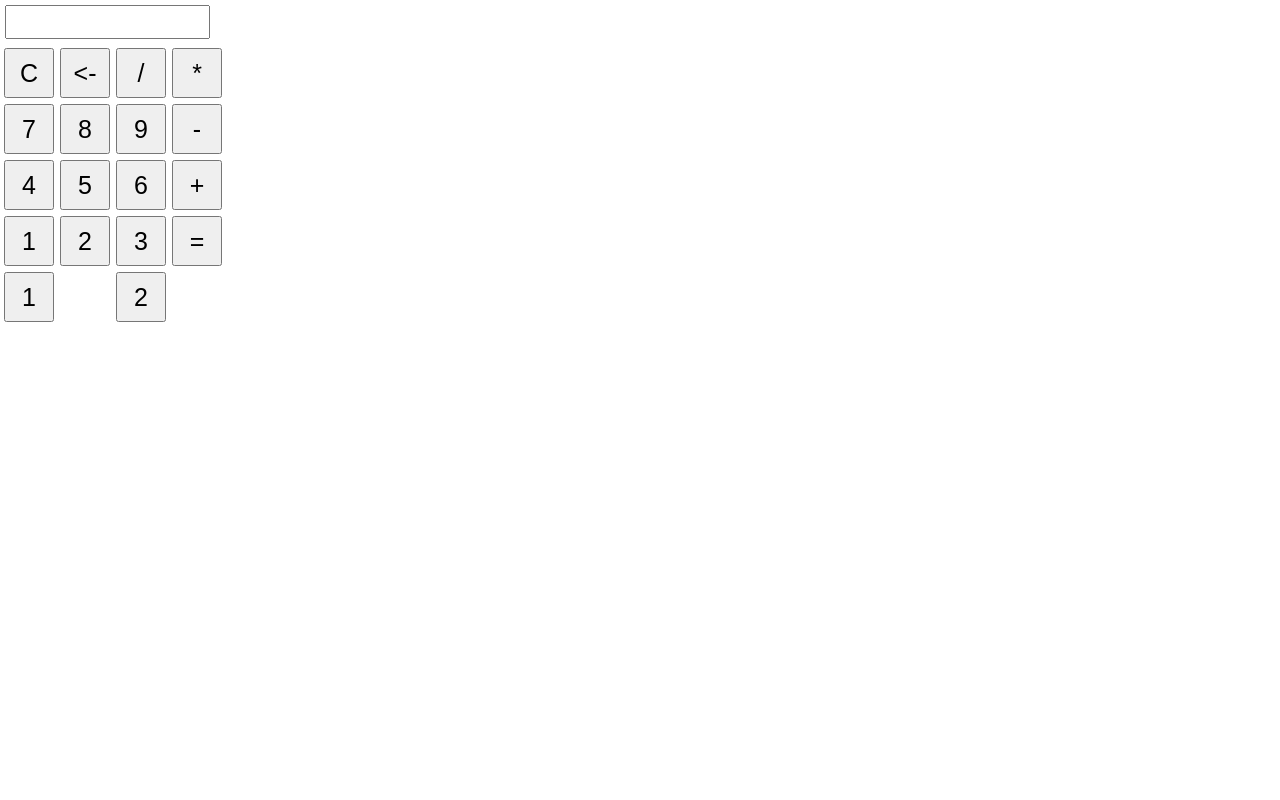
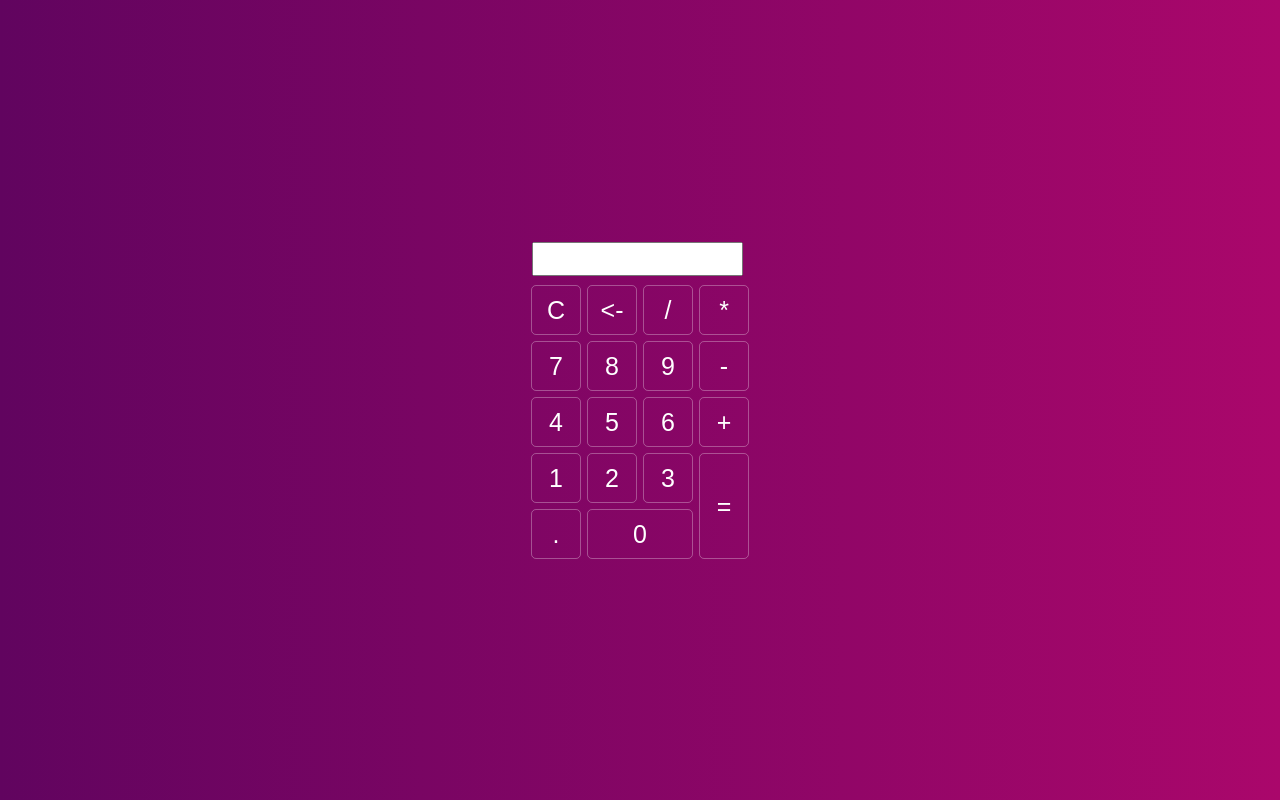
Before and after one commit to ojsm45/basic-web-calculator, a plain HTML site: page index.html in a window 1280 px wide. Drawn offline with Linux system fonts and the light colour scheme.

Commit message:
styles buttons

```diff
--- a/index.html
+++ b/index.html
@@ -9,6 +9,7 @@
   <script src="./app.js"></script>
 </head>
 <body>
+  <div class="bg"></div>
   <div class="main">
     <form name="form">
       <input class="textView" name="textView">
@@ -36,11 +37,11 @@
         <td><input class="button" type="button" value="1" onclick="insert(1)"></td>
         <td><input class="button" type="button" value="2" onclick="insert(2)"></td>
         <td><input class="button" type="button" value="3" onclick="insert(3)"></td>
-        <td><input class="button" type="button" value="=" onclick="equal()"></td>
+        <td rowspan="5"><input class="button btn-equal" type="button" value="=" onclick="equal()"></td>
       </tr>
       <tr>
-        <td colspan="2"><input class="button" type="button" value="1" onclick="insert(0)"></td>
-        <td><input class="button" type="button" value="2" onclick="insert('.')"></td>
+        <td><input class="button" type="button" value="." onclick="insert('.')"></td>
+        <td colspan="2"><input class="button btn-zero" type="button" value="0" onclick="insert(0)"></td>
       </tr>
     </table>
   </div>
--- a/style.css
+++ b/style.css
@@ -3,15 +3,38 @@
   padding: 0;
 }
 .button{
+  color: white;
   width: 50px;
   height: 50px;
   font-size: 25px;
   margin: 2px;
   cursor: pointer;
+  border: .2px solid rgba(255, 255, 255, .3);
+  border-radius: 5px;
+  background: transparent;
+}
+.btn-equal{
+  height: 106px;
+}
+.btn-zero{
+  width: 106px;
 }
 .textView{
-  width: 200px;
+  width: 206px;
   margin: 5px;
   font-size: 25px;
   padding: .5px;
 }
+.main{
+  position: absolute;
+  top: 50%;
+  left: 50%;
+  transform: translateX(-50%) translateY(-50%);
+}
+.bg{
+  background: #AA076B;  /* fallback for old browsers */
+  background: -webkit-linear-gradient(to right, #61045F, #AA076B);  /* Chrome 10-25, Safari 5.1-6 */
+  background: linear-gradient(to right, #61045F, #AA076B); /* W3C, IE 10+/ Edge, Firefox 16+, Chrome 26+, Opera 12+, Safari 7+ */
+
+  height: 100vh;
+}
```
